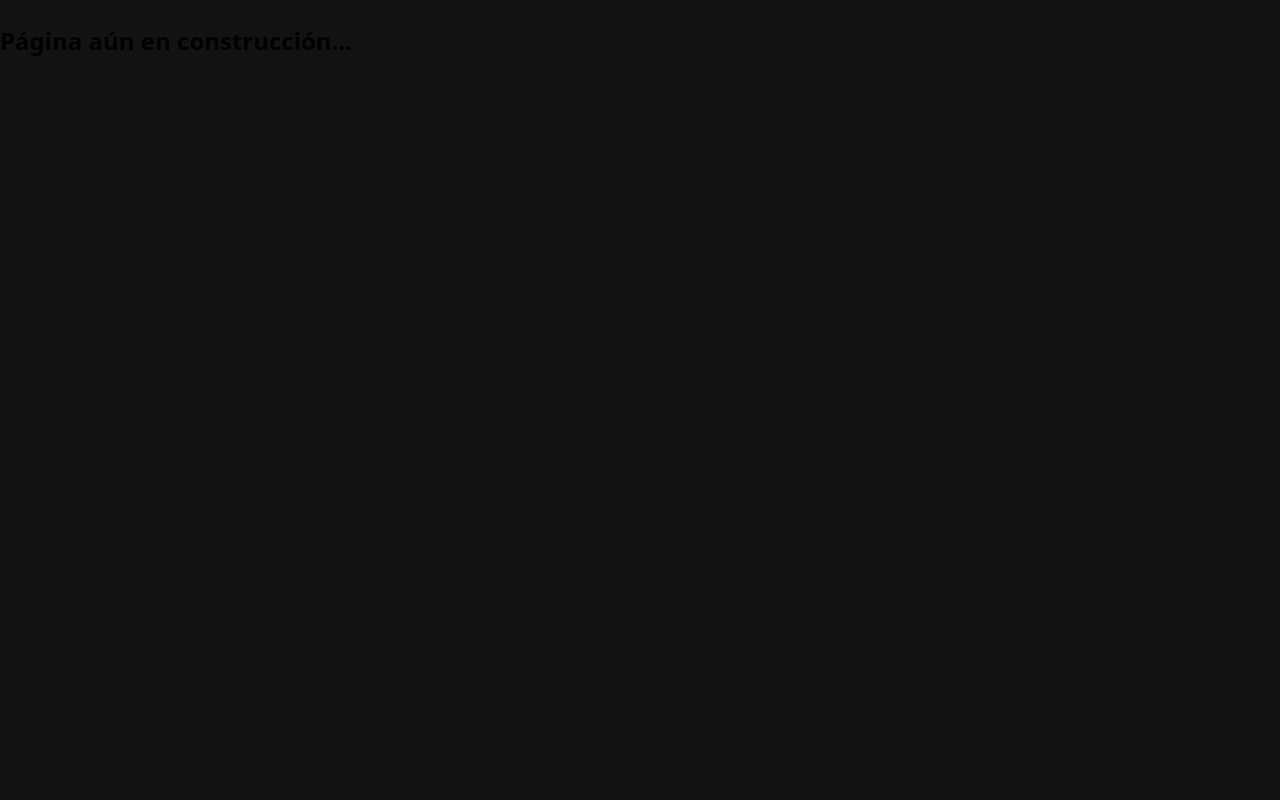
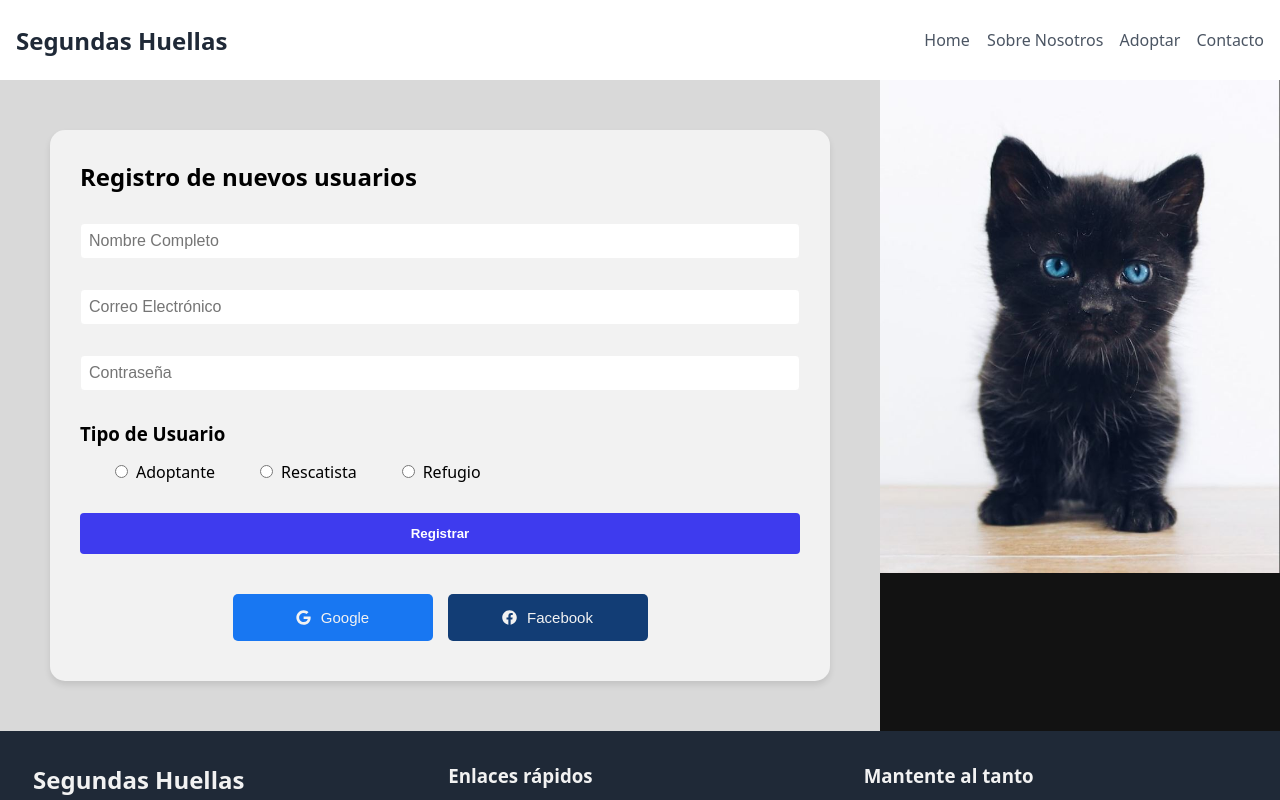
Before and after one commit to No-Country-simulation/C22-23-t-webapp, a React (Vite) app in the folder frontend/: page /SegundasHuellas/register in a window 1280 px wide. Shown: the top 800 px of the page. Built offline with nearby package versions, Linux system fonts and the light colour scheme.

Commit message:
register created

```diff
--- a/frontend/src/App.jsx
+++ b/frontend/src/App.jsx
@@ -2,6 +2,7 @@ import './App.css'
 import { BrowserRouter, Routes, Route } from 'react-router-dom'
 import { LandingPage, SearchPage, AboutPage, ContactPage, MissionPage, TipsPage, ProcessPage } from './pages/'
 import LoginPage from './pages/LoginPage'
+import RegisterPage from './pages/RegisterPage'
 
 function App() {
     const WIP_MESSAGE = "Página aún en construcción..."
@@ -13,7 +14,7 @@ function App() {
                 <Route path="/" element={<LandingPage />} />
                 <Route path="/home" element={<SearchPage />} />
                 <Route path="/pet" element={<h2>{WIP_MESSAGE}</h2>} />
-                <Route path="/register" element={<h2>{WIP_MESSAGE}</h2>} />
+                <Route path="/register" element={<RegisterPage />} />
                 <Route path="/login" element={<LoginPage />} />
                 <Route path="/about" element={<AboutPage />} />
                 <Route path="/mission" element={<MissionPage />} />
--- a/frontend/src/components/Login/Login.jsx
+++ b/frontend/src/components/Login/Login.jsx
@@ -130,7 +130,7 @@ const Login = () => {
         </form>
         <p className="form-register">
           ¿Quieres ser parte de ésta hermosa comunidad?
-          <Link className="links-form-register" to="register">
+          <Link className="links-form-register" to="/register">
             Únete
           </Link>
         </p>
--- /dev/null
+++ b/frontend/src/components/Register/Register.css
@@ -0,0 +1,167 @@
+.register-container {
+    display: flex;
+    justify-content: center;
+    align-items: center;
+    height: 100%;
+    padding: 50px;
+    background: var(--clr-light-gray);
+    flex-direction: column;
+  }
+
+  .register-form {
+    display: flex;
+    flex-direction: column;
+    gap: 30px;
+    background: var(--clr-secondary);
+    padding: 20px;
+    border-radius: 15px;
+    box-shadow: 0 4px 6px rgba(0, 0, 0, 0.1);
+    width: 100%;
+    max-width: 500px;
+  }
+
+  .user-type-section {
+    display: flex;
+    flex-direction: column;
+    gap: 15px;
+  }
+
+  .user-type-checks {
+    display: flex;
+    gap: 10px;
+
+  }
+
+  .input-group input {
+    width: 100%;
+    padding: 8px;
+    font-size: 1rem;
+    border: 1px solid var(--clr-white);
+    border-radius: 4px;
+
+  }
+
+  .register-button {
+    width: 100%;
+    padding: 13px;
+    background-color: #3e3bee;
+    color: white;
+    border: none;
+    border-radius: 4px;
+    cursor: pointer;
+    font-weight: 600;
+  }
+
+  .error {
+    color: red;
+    margin-bottom: 10px;
+    text-align: center;
+  }
+
+
+  .input-checks {
+    margin-left: 35px;
+  }
+
+  input.input-checks {
+    margin-right: 8px;
+  }
+
+  .line-register {
+    width: 100px;
+    margin: 0 auto;
+  }
+
+  .button-social-container {
+    width: 100%;
+    display: flex;
+    flex-direction: column;
+    justify-content: center;
+    align-items: center;
+  }
+
+  .button-style, .button-style-face {
+    display: flex;
+    align-items: center;
+    justify-content: center;
+    width: 50%;
+    padding: 15px 50px;
+    margin: 10px 0;
+    border: none;
+    border-radius: 5px;
+    cursor: pointer;
+    font-size: 15px;
+    background: #1877f2;
+    color: var(--clr-white);
+  }
+
+  .button-style:hover {
+    background: #1876f2b2;
+  }
+
+  .button-style-face {
+    background: #123d75;
+  }
+
+  .button-style-face:hover {
+    background: #123d75be;
+  }
+
+  .iconStyle, .iconStyle-face {
+    margin-right: 10px;
+    color: var(--clr-white);
+  }
+
+  .social-title {
+    margin-bottom: 20px;
+  }
+
+  .image-container-pet {
+    display: none;
+  }
+
+  @media (min-width: 640px) {
+    .container-register {
+        display: flex;
+        height: 100%;
+        width: 100%;
+    }
+
+    .register-container {
+        width: 100%;
+    }
+
+    .register-form {
+        min-width: 780px;
+        height: max-content;
+        padding: 30px;
+        justify-content: center;
+    }
+
+    .image-container-pet {
+        display: block;
+        width: 100%;
+        height: 100%;
+    }
+
+    .image-register {
+        width: 100%;
+    }
+
+    .button-social-container {
+        flex-direction: row;
+        gap: 15px;
+    }
+
+    .button-style, .button-style-face {
+        width: 200px;
+    }
+
+    .line-register {
+        display: none;
+    }
+
+    .social-title {
+        display: none;
+    }
+  }
--- /dev/null
+++ b/frontend/src/components/Register/Register.jsx
@@ -0,0 +1,211 @@
+import React, { useState } from "react";
+import "./Register.css";
+import { FaGoogle, FaFacebook } from "react-icons/fa";
+import { Link, useNavigate } from "react-router-dom";
+
+const Register = () => {
+  const [formData, setFormData] = useState({
+    name: "",
+    email: "",
+    password: "",
+    userType: "",
+    refugeName: "",
+    refugeAddress: "",
+  });
+  const [errors, setErrors] = useState({});
+  const [loading, setLoading] = useState(false);
+  const navigate = useNavigate();
+
+  const validateEmail = (email) => {
+    const re = /^[^\s@]+@[^\s@]+\.[^\s@]+$/;
+    return re.test(String(email).toLowerCase());
+  };
+
+  const handleInputChange = (event) => {
+    const { name, value } = event.target;
+    setFormData((prevState) => ({
+      ...prevState,
+      [name]: value,
+    }));
+  };
+
+  const handleUserTypeChange = (event) => {
+    const { value, checked } = event.target;
+    setFormData((prevState) => ({
+      ...prevState,
+      userType: checked ? value : "",
+      refugeName: value !== "refugio" ? "" : prevState.refugeName,
+      refugeAddress: value !== "refugio" ? "" : prevState.refugeAddress,
+    }));
+  };
+
+  const validateForm = () => {
+    const newErrors = {};
+    if (!formData.name.trim()) {
+      newErrors.name = "El nombre es requerido";
+    }
+    if (!formData.email.trim()) {
+      newErrors.email = "El correo electrónico es requerido";
+    } else if (!/\S+@\S+\.\S+/.test(formData.email)) {
+      newErrors.email = "El correo electrónico no es válido";
+    }
+    if (!formData.password.trim()) {
+      newErrors.password = "La contraseña es requerida";
+    } else if (formData.password.length < 6) {
+      newErrors.password = "La contraseña debe tener al menos 6 caracteres";
+    }
+    if (formData.userType === "refugio") {
+      if (!formData.refugeName.trim()) {
+        newErrors.refugeName = "El nombre del refugio es requerido";
+      }
+      if (!formData.refugeAddress.trim()) {
+        newErrors.refugeAddress = "La dirección del refugio es requerida";
+      }
+    }
+
+    setErrors(newErrors);
+    return Object.keys(newErrors).length === 0;
+  };
+
+  const handleSubmit = async (event) => {
+    event.preventDefault();
+    if (validateForm()) {
+      setLoading(true);
+      try {
+        const submitData = {
+          name: formData.name,
+          email: formData.email,
+          password: formData.password,
+          userType: formData.userType,
+          ...(formData.userType === "refugio" && {
+            refugeName: formData.refugeName,
+            refugeAddress: formData.refugeAddress,
+          }),
+        };
+
+        console.log("Registro exitoso", submitData);
+        navigate("/login");
+        alert("Registro completado con éxito");
+      } catch (error) {
+        console.error("Error en el registro", error);
+        alert("Hubo un error en el registro. Intenta nuevamente.");
+      } finally {
+        setLoading(false);
+      }
+    }
+  };
+
+  return (
+    <div className="container-register">
+      <div className="register-container">
+        <form onSubmit={handleSubmit} className="register-form">
+          <h2>Registro de nuevos usuarios</h2>
+
+          <div className="input-group">
+            <input
+              type="text"
+              name="name"
+              value={formData.name}
+              onChange={handleInputChange}
+              placeholder="Nombre Completo"
+            />
+            {errors.name && <span className="error">{errors.name}</span>}
+          </div>
+
+          <div className="input-group">
+            <input
+              type="email"
+              name="email"
+              value={formData.email}
+              onChange={handleInputChange}
+              placeholder="Correo Electrónico"
+            />
+            {errors.email && <span className="error">{errors.email}</span>}
+          </div>
+
+          <div className="input-group">
+            <input
+              type="password"
+              name="password"
+              value={formData.password}
+              onChange={handleInputChange}
+              placeholder="Contraseña"
+            />
+            {errors.password && <span className="error">{errors.password}</span>}
+          </div>
+
+          <div className="user-type-section">
+            <h3>Tipo de Usuario</h3>
+            <div className="user-type-checks">
+              {["adoptante", "rescatista", "refugio"].map((type) => (
+                <label key={type}>
+                  <input
+                    className="input-checks"
+                    type="radio"
+                    name="userType"
+                    value={type}
+                    checked={formData.userType === type}
+                    onChange={handleUserTypeChange}
+                  />
+                  {type.charAt(0).toUpperCase() + type.slice(1)}
+                </label>
+              ))}
+            </div>
+          </div>
+
+          {formData.userType === "refugio" && (
+            <>
+              <div className="input-group">
+                <input
+                  type="text"
+                  name="refugeName"
+                  value={formData.refugeName}
+                  onChange={handleInputChange}
+                  placeholder="Nombre del refugio"
+                />
+                {errors.refugeName && <span className="error">{errors.refugeName}</span>}
+              </div>
+
+              <div className="input-group">
+                <input
+                  type="text"
+                  name="refugeAddress"
+                  value={formData.refugeAddress}
+                  onChange={handleInputChange}
+                  placeholder="Dirección del refugio"
+                />
+                {errors.refugeAddress && <span className="error">{errors.refugeAddress}</span>}
+              </div>
+            </>
+          )}
+
+          <button type="submit" className="register-button" disabled={loading}>
+            {loading ? "Registrando..." : "Registrar"}
+          </button>
+
+          <hr className="line-register" />
+          <div className="button-social-container">
+            <p className="social-title">También puedes crear tu cuenta con</p>
+            <button className="button-style">
+              <FaGoogle className="iconStyle" />
+              Google
+            </button>
+            <button className="button-style-face">
+              <FaFacebook className="iconStyle-face" />
+              Facebook
+            </button>
+          </div>
+        </form>
+      </div>
+      <figure className="image-container-pet">
+        <img
+          className="image-register"
+          src="register-image.jpg"
+          alt="Imagen de la mascota en Registro"
+        />
+      </figure>
+    </div>
+  );
+};
+
+export default Register;
--- /dev/null
+++ b/frontend/src/pages/RegisterPage.jsx
@@ -0,0 +1,15 @@
+import React from 'react'
+import Register from '../components/Register/Register'
+import { LandingPageFooter, LandingPageHeader } from '../components'
+
+function RegisterPage() {
+  return (
+    <>
+    <LandingPageHeader />
+    <Register />
+    <LandingPageFooter />
+    </>
+  )
+}
+
+export default RegisterPage
```
Also changed, not shown: frontend/public/register-image.jpg (added).
